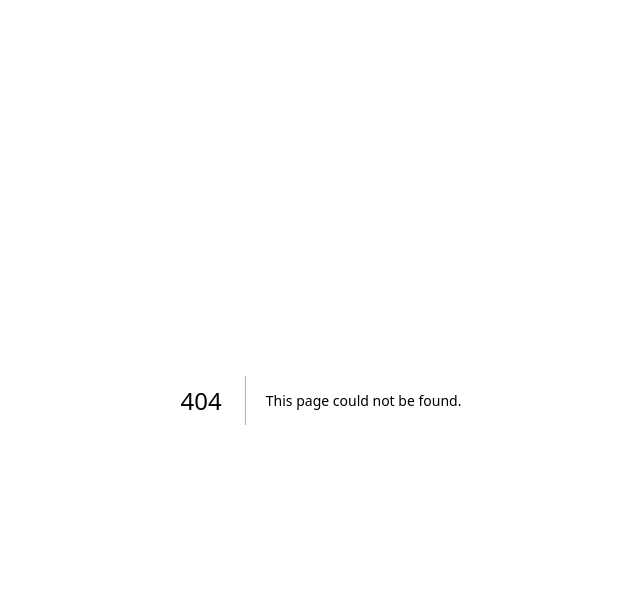
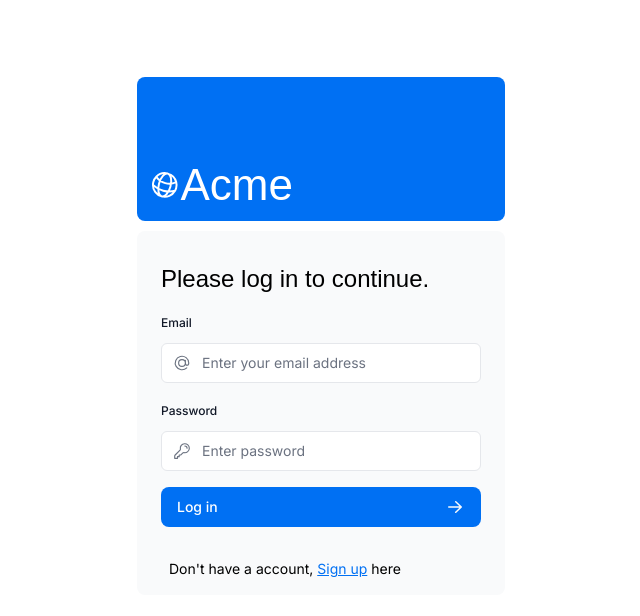
Before and after one commit to devwithsumit/nextjs-dashboard, a Next.js app: page /login in a window 1280 px wide. Before the commit this address had no page. Shown: the top 616 px of the page, without its empty margins (319-959 px from the left). Built offline with nearby package versions, Linux system fonts and the light colour scheme; a web font is replaced by a local one.

Commit message:
Completed chapter 15- Addding Authentication

```diff
--- /dev/null
+++ b/app/login/page.tsx
@@ -0,0 +1,25 @@
+import AcmeLogo from '@/app/ui/acme-logo';
+import LoginForm from '@/app/ui/login-form';
+import { Suspense } from 'react';
+
+import { Metadata } from 'next';
+
+export const metadata: Metadata = {
+  title: 'Login',
+};
+export default function LoginPage() {
+    return (
+        <main className="flex items-center justify-center md:h-screen">
+            <div className="relative mx-auto flex w-full max-w-[400px] flex-col space-y-2.5 p-4 md:-mt-32">
+                <div className="flex h-20 w-full items-end rounded-lg bg-blue-500 p-3 md:h-36">
+                    <div className="w-32 text-white md:w-36">
+                        <AcmeLogo />
+                    </div>
+                </div>
+                <Suspense>
+                    <LoginForm />
+                </Suspense>
+            </div>
+        </main>
+    );
+}
--- a/app/ui/customers/table.tsx
+++ b/app/ui/customers/table.tsx
@@ -2,7 +2,7 @@
 import { lusitana } from '@/app/ui/fonts';
 import Search from '@/app/ui/search';
 import {
-  CustomersTableType,
+  // CustomersTableType,
   FormattedCustomersTable,
 } from '@/app/lib/definitions';
 
--- a/app/ui/login-form.tsx
+++ b/app/ui/login-form.tsx
@@ -1,15 +1,27 @@
+'use client';
+
 import { lusitana } from '@/app/ui/fonts';
 import {
   AtSymbolIcon,
+  ExclamationCircleIcon,
   KeyIcon,
   // ExclamationCircleIcon,
 } from '@heroicons/react/24/outline';
 import { ArrowRightIcon } from '@heroicons/react/20/solid';
 import { Button } from './button';
+import { useSearchParams } from 'next/navigation';
+import { useActionState } from 'react';
+import { authenticateUser } from '../lib/actions';
+import Link from 'next/link';
 
 export default function LoginForm() {
+
+  const searchParams = useSearchParams();
+  const callbackUrl = searchParams.get('callbackUrl') || '/dashboard';
+  const [errorMessage, formAction, isPending] = useActionState(authenticateUser, undefined);
+
   return (
-    <form className="space-y-3">
+    <form action={formAction} className="space-y-3">
       <div className="flex-1 rounded-lg bg-gray-50 px-6 pb-4 pt-8">
         <h1 className={`${lusitana.className} mb-3 text-2xl`}>
           Please log in to continue.
@@ -55,12 +67,29 @@
             </div>
           </div>
         </div>
-        <Button className="mt-4 w-full">
+        <input type="hidden" name="redirectTo" value={callbackUrl} />
+        <Button className="mt-4 w-full" aria-disabled={isPending}>
           Log in <ArrowRightIcon className="ml-auto h-5 w-5 text-gray-50" />
         </Button>
-        <div className="flex h-8 items-end space-x-1">
+        <div
+          className="flex h-8 items-end space-x-1"
+          aria-live="polite"
+          aria-atomic="true">
+          {errorMessage && (
+            <>
+              <ExclamationCircleIcon className='h-5 w-5 text-red-500' />
+              <p className="text-sm text-red-500">{errorMessage}</p>
+            </>
+          )}
           {/* Add form errors here */}
         </div>
+          <div className='text-sm mt-0 ml-2'>
+            Don't have a account,&nbsp;
+            <Link href={'/register'}>
+              <span className='text-blue-500 underline'>Sign up</span>
+            </Link>
+            &nbsp;here
+          </div>
       </div>
     </form>
   );
```
Also changed, not shown: auth.config.ts (added, +21 -0 lines), auth.ts (added, +50 -0 lines), middleware.ts (added, +9 -0 lines), package.json (+6 -3 lines), 1 other file (tests, documents, lock files or other folders).
